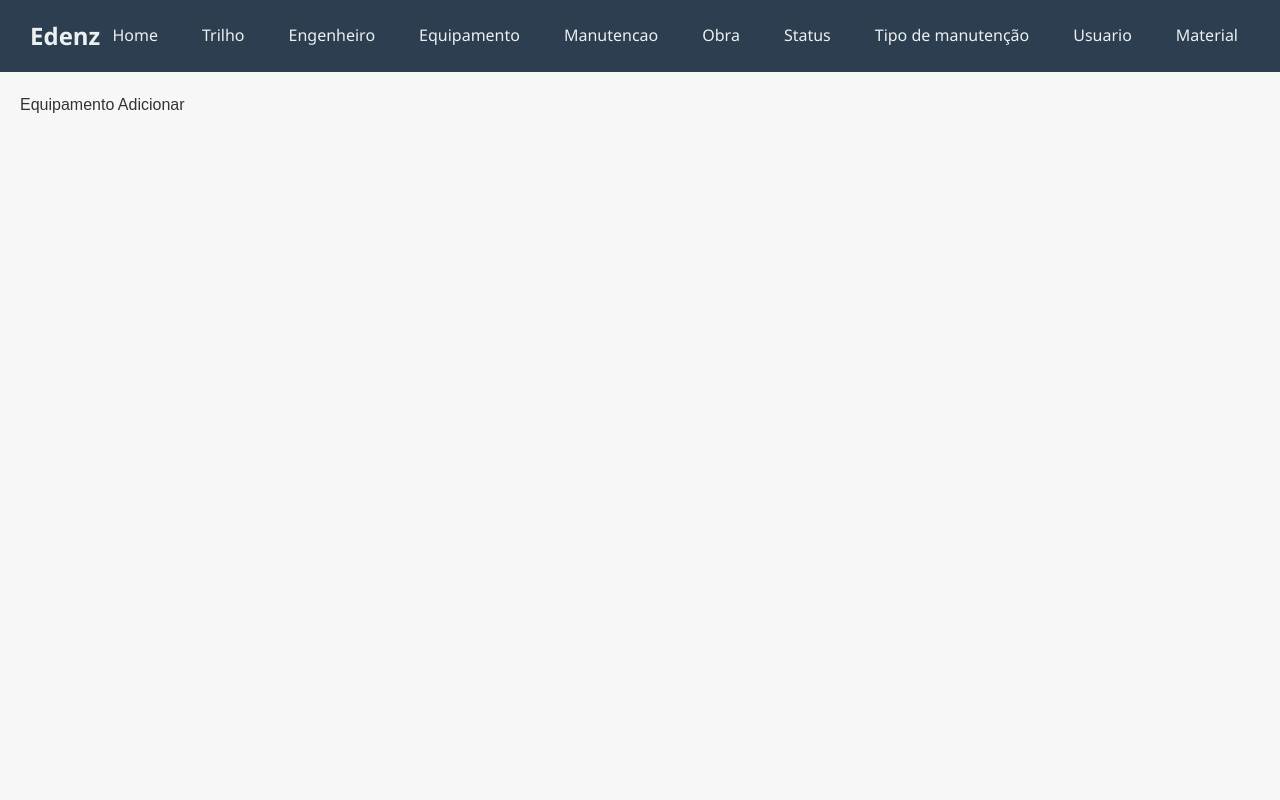
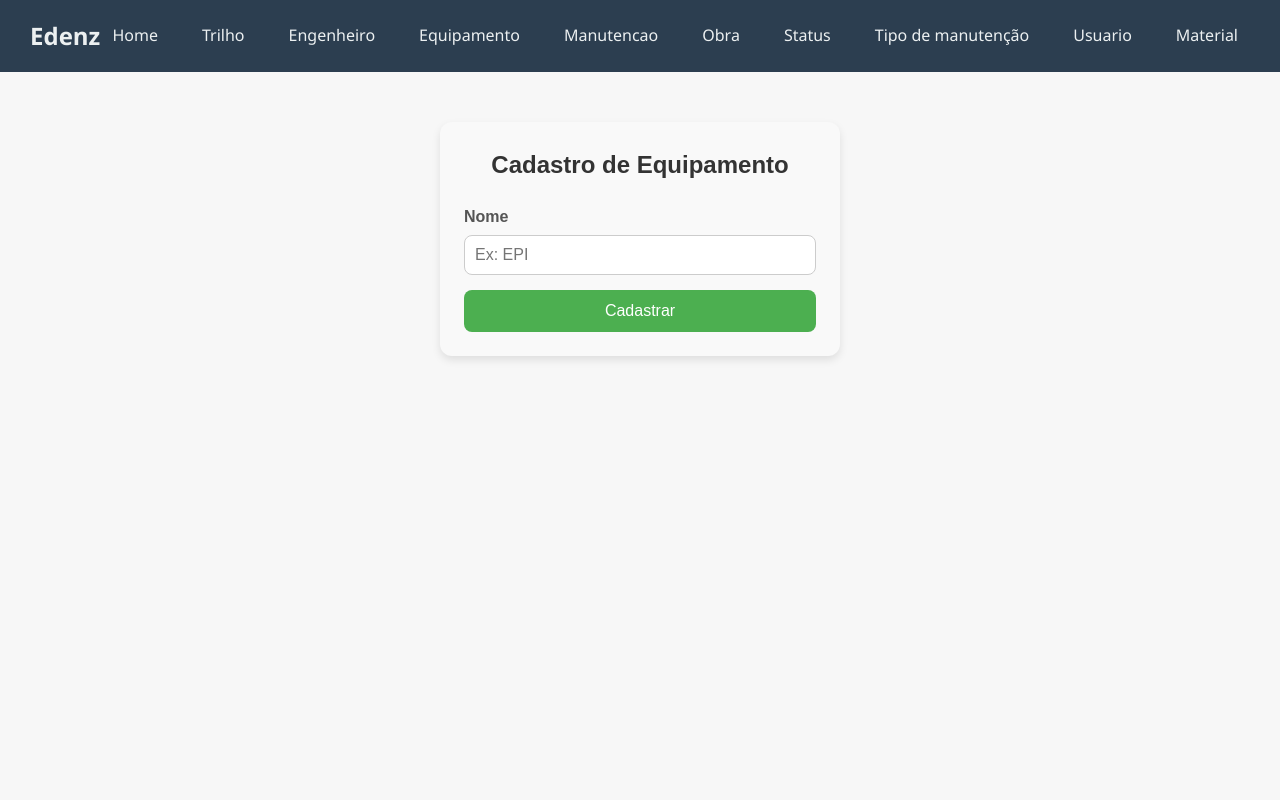
Before and after one commit to EnzoSottoRib/Projeto-Desenvolvimento-Web-Avancado, a React (Create React App) app in the folder edenz-app/: page /adicionar/equipamento in a window 1280 px wide. Shown: the top 800 px of the page. Built offline with nearby package versions, Linux system fonts and the light colour scheme.

Commit message:
Criando CRUD de Equipamento

```diff
--- a/edenz-app/src/components/equipamento/Adicionar.tsx
+++ b/edenz-app/src/components/equipamento/Adicionar.tsx
@@ -3,21 +3,62 @@ import { useEffect ,useState } from 'react';
 import fotoMain from '../img/tremHome.png';
 // import "../css/Home.css";
 
+interface Equipamento {
+    id?: number;
+    nome: string;
+}
 
 function EquipamentoAdicionar() {
+  const [equipamentos, setEquipamentos] = useState<Equipamento[]>([]);
+  const [nome, setNome] = useState("");
 
 
-    return <div>
+  function enviarEquipamento(e: React.FormEvent) {
+    e.preventDefault();
 
-    <main>
-        Equipamento Adicionar
-    </main>
-    <footer>
-        <p>Todos os direitos reservados © Edenz LTDA</p>
-    </footer>
-</div>
+    const equipamento: Equipamento = {
+      nome,
+    };
 
+            fetch("http://localhost:5178/api/equipamento", {
+        method: "POST",
+        headers: {
+            "Content-Type": "application/json",
+        },
+        body: JSON.stringify(equipamento),
+        })
+        .then((response) => response.json())
+        .then((data) => {
+            console.log("Equipamento cadastrado:", data);
+            alert("Equipamento Cadastrado");
+        })
+        .catch((error) => {
+            console.error("Erro ao cadastrar equipamento!", error);
+        });
+  }
 
+  return (
+    <div className="form-container">
+      <div className="form-header">
+        <h2>Cadastro de Equipamento</h2>
+      </div>
+      <form onSubmit={enviarEquipamento}>
+        <div className="form-group">
+          <label htmlFor="nome">Nome</label>
+          <input
+            placeholder="Ex: EPI"
+            type="text"
+            id="nome"
+            value={nome}
+            required
+            onChange={(e) => setNome(e.target.value)}
+          />
+        </div>
+
+        <button type="submit">Cadastrar</button>
+      </form>
+    </div>
+  );
 }
 
 export default EquipamentoAdicionar
--- a/edenz-app/src/components/equipamento/Alterar.tsx
+++ b/edenz-app/src/components/equipamento/Alterar.tsx
@@ -5,60 +5,60 @@ import { Link, useParams } from 'react-router-dom';
 import axios from 'axios';
 // import "../css/Home.css";
 
-// interface Trilho {
-//     id?: number;
-//     nome: string;
-// }
+interface Equipamento {
+    id?: number;
+    nome: string;
+}
 
 
 function EquipamentoAlterar() {
-  // const { id } = useParams();
-  // const [trilho, setTrilho] = useState<Trilho | null>(null);
-  // const [nome, setNome] = useState("");
+  const { id } = useParams();
+  const [equipamento, setEquipamento] = useState<Equipamento | null>(null);
+  const [nome, setNome] = useState("");
 
 
-  // useEffect(() => {
-  //   if (id) {
-  //     axios
-  //       .get<Trilho>(`http://localhost:5178/api/trilho/${id}`)
-  //       .then((resposta) => {
-  //         const trilhoData = resposta.data;
-  //         setTrilho(trilhoData);
-  //         setNome(trilhoData.nome);
-  //       })
-  //       .catch((erro) => {
-  //         console.error("Erro ao buscar trilhos:", erro);
-  //       });
-  //   }
-  // }, [id]);
+  useEffect(() => {
+    if (id) {
+      axios
+        .get<Equipamento>(`http://localhost:5178/api/equipamento/${id}`)
+        .then((resposta) => {
+          const equipamentoData = resposta.data;
+          setEquipamento(equipamentoData);
+          setNome(equipamentoData.nome);
+        })
+        .catch((erro) => {
+          console.error("Erro ao buscar equipamentos", erro);
+        });
+    }
+  }, [id]);
 
-  // function enviarTrilho(e: any) {
-  //   e.preventDefault();
+  function enviarEquipamento(e: any) {
+    e.preventDefault();
 
-  //   const trilhoData: Trilho = {
-  //     id: Number(id),
-  //     nome
-  //   };
+    const equipamentoData: Equipamento = {
+      id: Number(id),
+      nome
+    };
 
-  //   axios
-  //     .put(`http://localhost:5178/api/trilho/${id}`, trilhoData)
-  //     .then((resposta) => {
-  //       console.log("Trilho atualizado", resposta.data);
-  //       alert("Trilho Atualizado!!!")
-  //     })
-  //     .catch((erro) => {
-  //       console.error("Erro ao atualizar trilho", erro);
-  //     });
-  // }
+    axios
+      .put(`http://localhost:5178/api/equipamento/${id}`, equipamentoData)
+      .then((resposta) => {
+        console.log("Equipamento atualizado", resposta.data);
+        alert("Equipamento atualizado!!!")
+      })
+      .catch((erro) => {
+        console.error("Erro ao atualizar equipamento", erro);
+      });
+  }
 
-  // if (!trilho) return <div>Carregando...</div>;
+  if (!equipamento) return <div>Carregando...</div>;
 
   return (
     <div className="form-container">
-      {/* <div className="form-header">
-        <h2>Editar Trilho</h2>
+      <div className="form-header">
+        <h2>Editar Equipamento</h2>
       </div>
-      <form onSubmit={enviarTrilho}>
+      <form onSubmit={enviarEquipamento}>
         <div className="form-group">
           <label htmlFor="nome">Nome</label>
           <input
@@ -71,7 +71,7 @@ function EquipamentoAlterar() {
         </div>
 
         <button type="submit">Salvar Alterações</button>
-      </form> */}
+      </form>
     </div>
   );
 }
--- a/edenz-app/src/components/equipamento/Listar.tsx
+++ b/edenz-app/src/components/equipamento/Listar.tsx
@@ -1,23 +1,73 @@
 import React from 'react';
 import { useEffect ,useState } from 'react';
 import fotoMain from '../img/tremHome.png';
+import axios from 'axios';
+import { Link } from 'react-router-dom';
 // import "../css/Home.css";
 
+interface Equipamento {
+    id?: number;
+    nome: string;
+}
 
 function EquipamentoListar() {
+  const [equipamentos, setEquipamentos] = useState<Equipamento[]>([]);
 
 
-    return <div>
+  useEffect(() => {
+    axios
+      .get("http://localhost:5178/api/equipamento")
+      .then(resposta => {
+        setEquipamentos(resposta.data);
+      })
+      .catch((erro) => {
+        console.error("Erro ao buscar equipamento", erro);
+      });
+  }, []);
 
-    <main>
-        Equipamento listar
-    </main>
-    <footer>
-        <p>Todos os direitos reservados © Edenz LTDA</p>
-    </footer>
-</div>
+  function deletar(id: number) {
+    axios
+      .delete(`http://localhost:5178/api/equipamento/${id}`)
+      .then((resposta) => {
+        console.log("Equipamento deletado!", resposta.data);
+       alert("Equipamento Deletado!")
+        setEquipamentos(equipamentos.filter(equipamento => equipamento.id !== id));
+      })
+      .catch((erro) => {
+        console.error("Erro ao deletar equipamento!", erro);
+      });
+  }
 
+  return (
+    <div id='divMain'>
+      <h1>Listar Equipamento</h1>
 
+      <table>
+        <thead>
+          <tr>
+            <th>Nome</th>
+          </tr>
+        </thead>
+        <tbody>
+          {equipamentos.map(equipamento => (
+            <tr key={equipamento.id}>
+              <td>{equipamento.nome}</td>
+              <td>
+                <button onClick={() => deletar(equipamento.id!)}>
+                  Deletar
+                </button>
+              </td>
+              <td>
+                <Link to={`/editar/equipamento/${equipamento.id}`} className="btn-link">
+                  Alterar
+                </Link>
+              </td>
+            </tr>
+          ))}
+        </tbody>
+      </table>
+    </div>
+  );
 }
 
 export default EquipamentoListar
--- a/edenz-app/src/components/tipoManutencao/Listar.tsx
+++ b/edenz-app/src/components/tipoManutencao/Listar.tsx
@@ -33,7 +33,7 @@ function TipoManutencaoListar() {
       .delete(`http://localhost:5178/api/tipomanutencao/${id}`)
       .then((resposta) => {
         console.log("Tipo de manutenção deletado!", resposta.data);
-
+       alert("Tipo de manutenção Deletado!")
         setTiposManutencao(tiposManutencao.filter(tipoManutencao => tipoManutencao.id !== id));
       })
       .catch((erro) => {
--- a/edenz-app/src/components/trilho/Listar.tsx
+++ b/edenz-app/src/components/trilho/Listar.tsx
@@ -31,7 +31,7 @@ function TrilhoListar() {
       .delete(`http://localhost:5178/api/trilho/${id}`)
       .then((resposta) => {
         console.log("Trilho deletado:", resposta.data);
-
+        alert("Trilho Deletado!")
         setTrilhos(trilhos.filter(trilho => trilho.id !== id));
       })
       .catch((erro) => {
```
